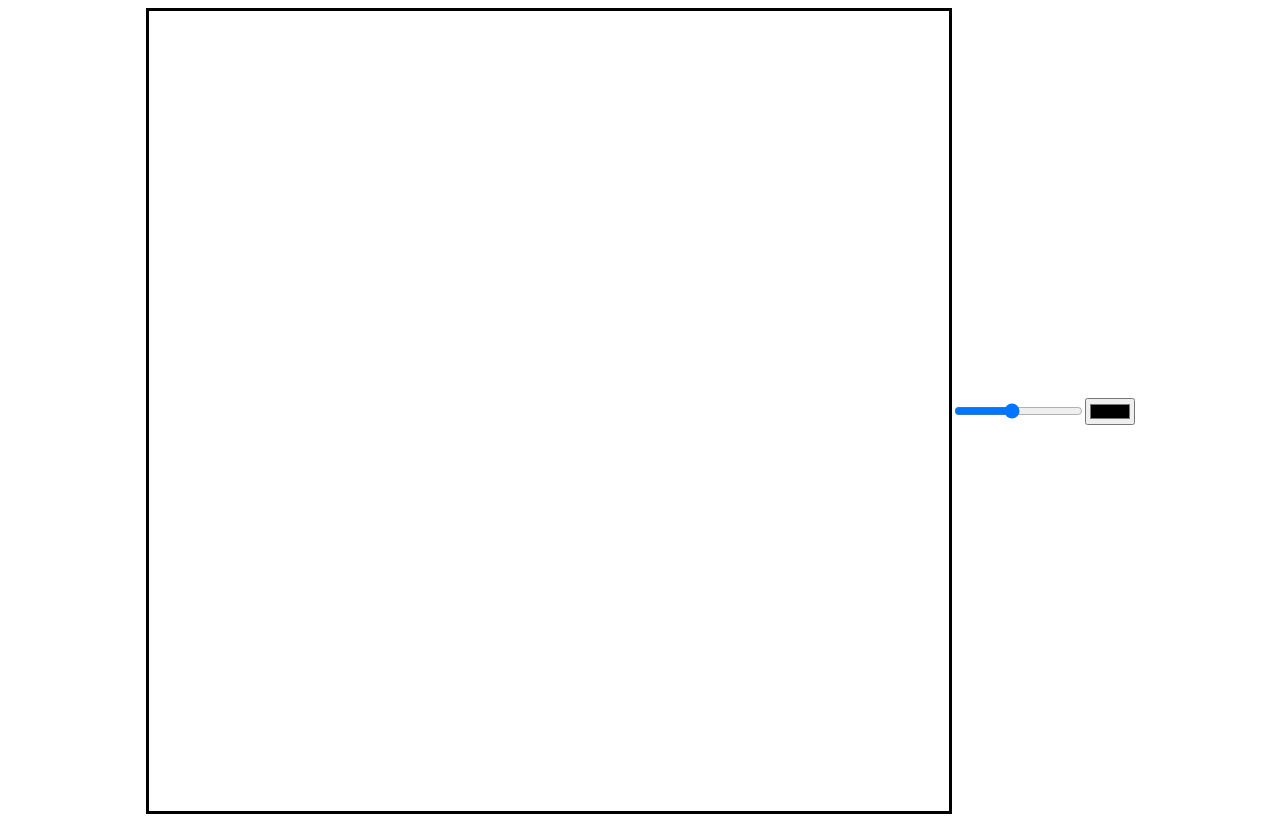
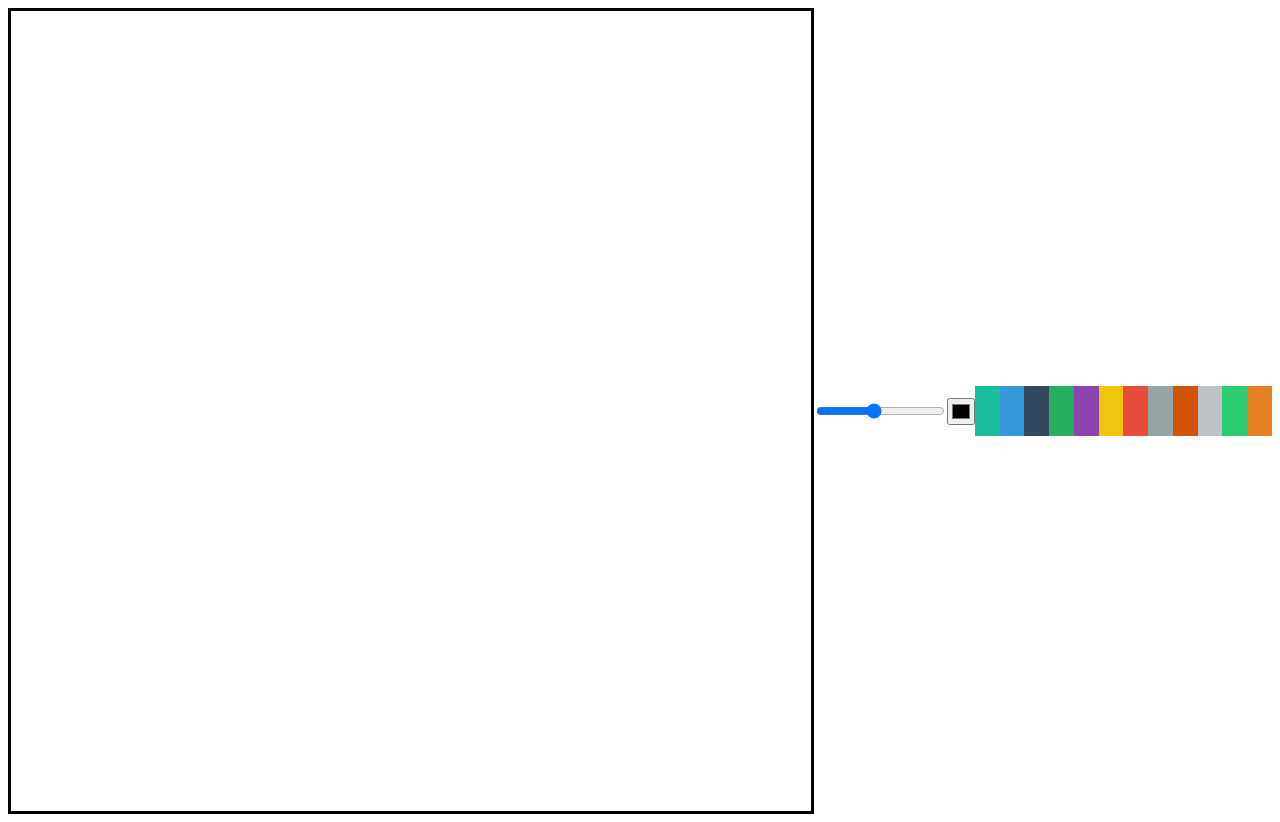
Before and after one commit to joshyeom/JS_CANVAS_____08-01, a plain HTML site: page index.html in a window 1280 px wide. Drawn offline with Linux system fonts and the light colour scheme.

Commit message:
08/02__Canvas__Array.from, data-,change

```diff
--- a/app.js
+++ b/app.js
@@ -1,3 +1,8 @@
+const colorOptions = Array.from(
+  //유사배열을 배열로 만들어줌
+  //color-option에 있는것들은 배열이 아닌 유사배열(HTMLCollection)이므로, 배열로 만든 후, for.each로 데이터 추출.
+  document.getElementsByClassName("color-option")
+);
 const color = document.getElementById("color");
 const lineWidth = document.getElementById("line-width");
 const canvas = document.querySelector("canvas");
@@ -30,9 +35,18 @@ function onColorChange(event) {
   ctx.fillStyle = event.target.value;
 }
 
+function onColorClick(event) {
+  const colorValue = event.target.dataset.color; //input의 data를 가져옴
+  ctx.strokeStyle = colorValue;
+  ctx.fillStyle = colorValue;
+  color.value = colorValue;
+}
+
 canvas.addEventListener("mousemove", onMove);
 canvas.addEventListener("mousedown", startPainting);
 canvas.addEventListener("mouseup", cancelPainting);
 
 lineWidth.addEventListener("change", onLineWidthChange); //change >> range의 값을 감지
 color.addEventListener("change", onColorChange);
+
+colorOptions.forEach((color) => color.addEventListener("click", onColorClick));
--- a/index.html
+++ b/index.html
@@ -5,13 +5,64 @@
     <meta http-equiv="X-UA-Compatible" content="IE=edge">
     <meta name="viewport" content="width=device-width, initial-scale=1.0">
     <title>Meme Maker</title>
-    <link rel="stylesheet" href="styles.css" />
+    <link rel="
+    stylesheet" href="
+    styles.css
+    " />
 </head>
 <body>
     <canvas></canvas>
     <input id="line-width" type="range" min="1" max="10"
     value="5" step="0.1" />
     <input type="color" id="color" />
+    <div class="color-option"
+    style="background-color:#1abc9c"
+    data-color="#1abc9c">
+    </div>
+    <div class="color-option"
+    style="background-color:#3498db"
+    data-color="#3498db">
+    </div>
+    <div class="color-option"
+    style="background-color:#34495e"
+    data-color="#34495e">
+    </div>
+    <div class="color-option"
+    style="background-color:#27ae60"
+    data-color="#27ae60">
+    </div>
+    <div class="color-option"
+    style="background-color:#8e44ad"
+    data-color="#8e44ad">
+    </div>
+    <div class="color-option"
+    style="background-color:#f1c40f"
+    data-color="#f1c40f">
+    </div>
+    <div class="color-option"
+    style="background-color:#e74c3c"
+    data-color="#e74c3c">
+    </div>
+    <div class="color-option"
+    style="background-color:#95a5a6"
+    data-color="#95a5a6">
+    </div>
+    <div class="color-option"
+    style="background-color:#d35400"
+    data-color="#d35400">
+    </div>
+    <div class="color-option"
+    style="background-color:#bdc3c7"
+    data-color="#bdc3c7">
+    </div>
+    <div class="color-option"
+    style="background-color:#2ecc71"
+    data-color="#2ecc71">
+    </div>
+    <div class="color-option"
+    style="background-color:#e67e22"
+    data-color="#e67e22">
+    </div>
     <script src="app.js"></script>
 </body>
 </html>
--- a/styles.css
+++ b/styles.css
@@ -9,3 +9,8 @@ body {
     justify-content: center;
     align-items: center;
 }
+.color-option {
+    width:50px;
+    height:50px;
+    cursor:pointer;
+}
```
